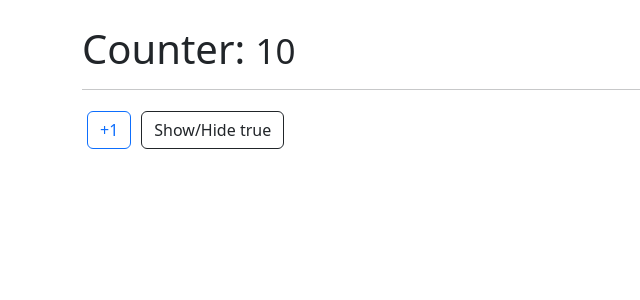
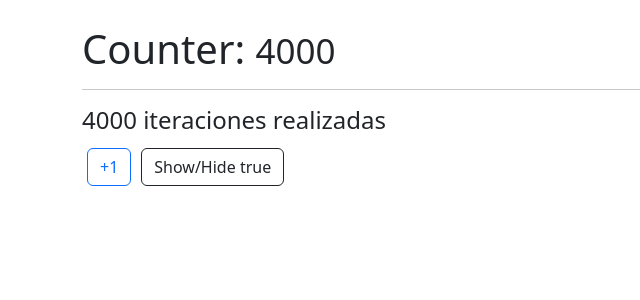
Before and after one commit to jeremyandes/react-cero-a-experto, a React (Vite) app in the folder apps/05-hooks-app/: page / in a window 1280 px wide. Shown: the top 300 px of the page, without its empty margins (0-640 px from the left). Built offline with nearby package versions, Linux system fonts and the light colour scheme.

Commit message:
131. useMemo

```diff
--- /dev/null
+++ b/apps/05-hooks-app/src/06-memos/MemoHook.jsx
@@ -0,0 +1,32 @@
+import { useMemo, useState } from "react";
+import { useCounter } from "../hooks/useCounter"
+
+const heavyStuff = (iterationNumber = 100) => {
+    for (let i = 0; i < iterationNumber; i++) {
+        console.log('Ahi vamos...');
+    }
+    return `${iterationNumber} iteraciones realizadas`;
+}
+
+export const MemoHook = () => {
+    const { counter, increment } = useCounter(4000);
+    const [show, setShow] = useState(true);
+    const memorizedValue = useMemo(() => heavyStuff(counter), [counter]);
+
+    return (
+        <div className="container">
+            <h1>Counter: <small>{counter}</small></h1>
+            <hr />
+
+            <h4>{memorizedValue}</h4>
+
+            <button className="btn btn-outline-primary" onClick={() => increment()}>
+                +1
+            </button>
+
+            <button className="btn btn-outline-dark" onClick={() => setShow(!show)}>
+                Show/Hide {JSON.stringify(show)}
+            </button>
+        </div>
+    )
+}
--- a/apps/05-hooks-app/src/main.jsx
+++ b/apps/05-hooks-app/src/main.jsx
@@ -7,6 +7,7 @@
 import { MultipleCustomHooks } from './03-examples/MultipleCustomHooks'
 import { FocusScreen } from './04-useRef/FocusScreen'
 import { Layout } from './05-useLayoutEffect/Layout'
+import { MemoHook } from './06-memos/MemoHook'
 import { Memorize } from './06-memos/Memorize'
 import { HooksApp } from './HooksApp'
 import './index.css'
@@ -21,6 +22,7 @@
     {/* <MultipleCustomHooks /> */}
     {/* <FocusScreen /> */}
     {/* <Layout /> */}
-    <Memorize />
+    {/* <Memorize /> */}
+    <MemoHook />
   </React.StrictMode>
 )
```
